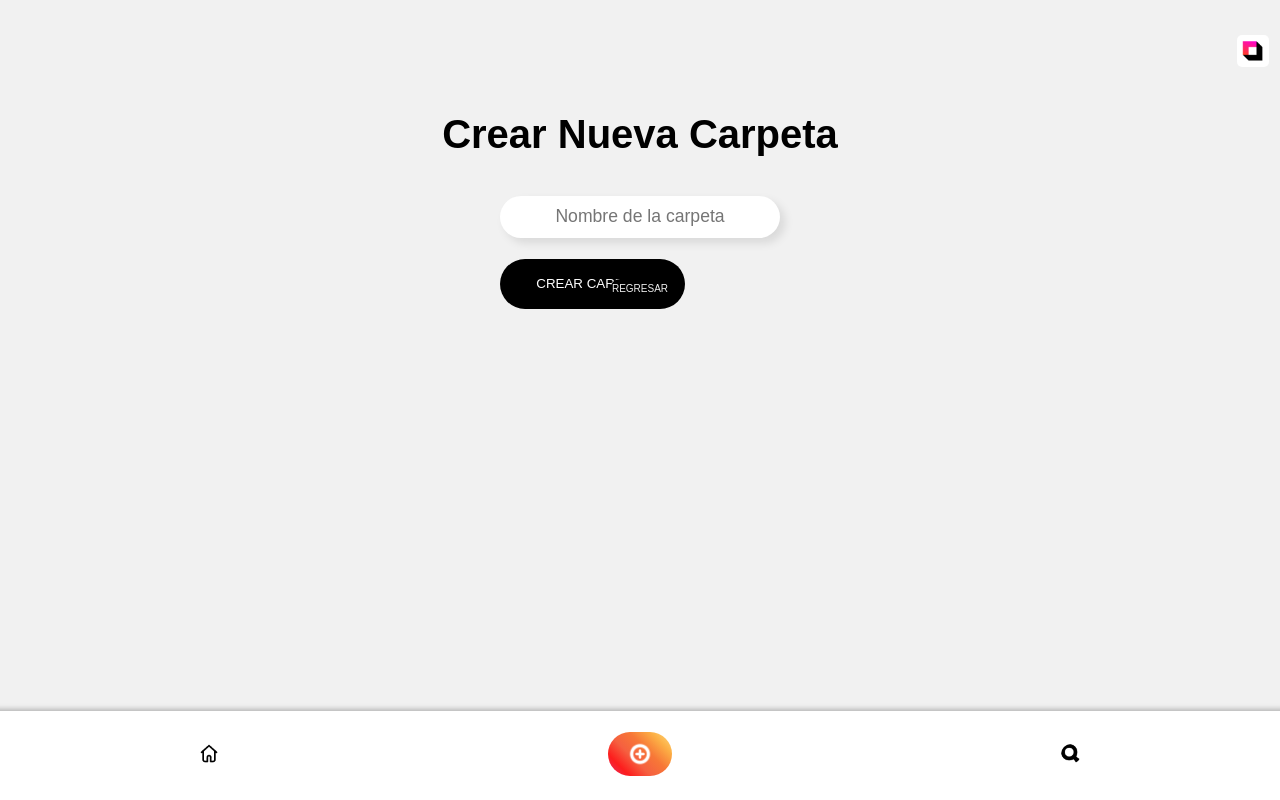
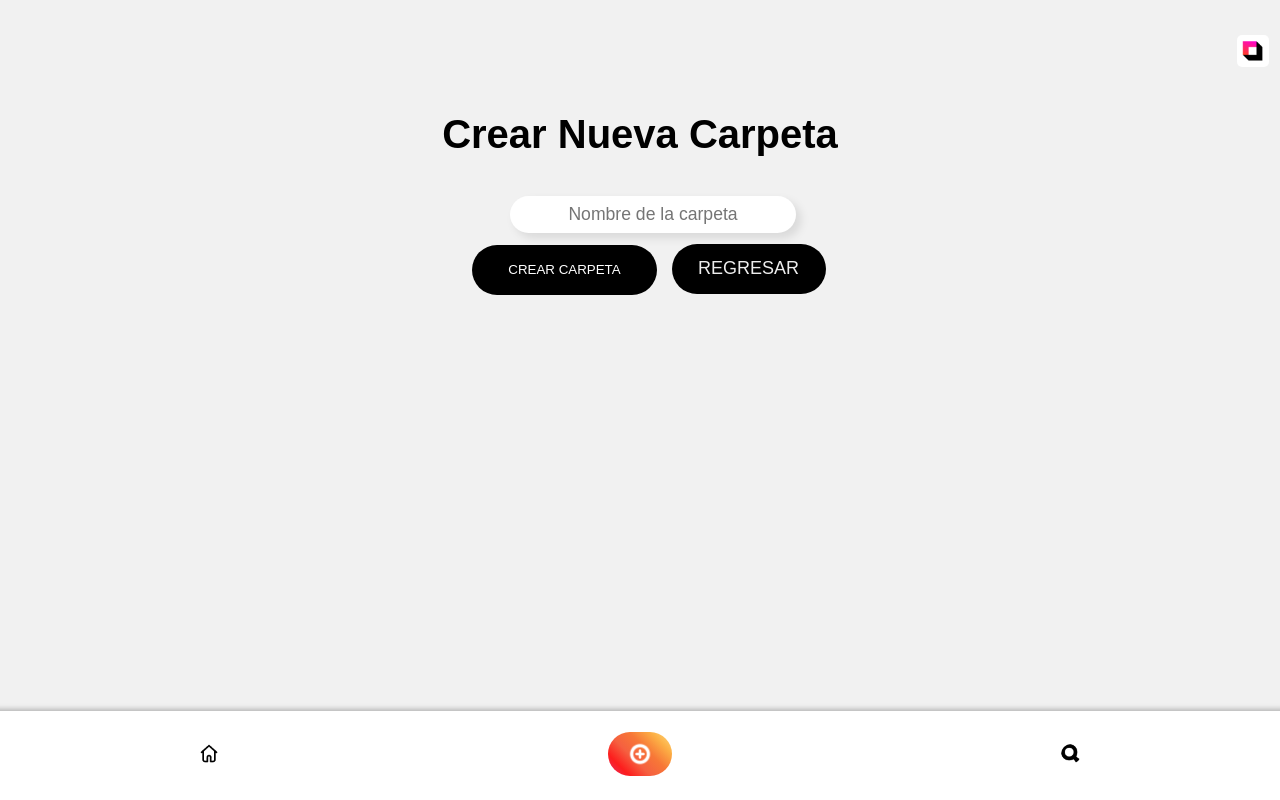
Before and after one commit to Riyadaram/PROYECTO_FINAL, a React (Vite) app: page /create-folder in a window 1280 px wide. Built offline with nearby package versions, Linux system fonts and the light colour scheme; a web font is replaced by a local one.

Commit message:
cambios en el css

```diff
--- a/src/pages/createFolder/CreateFolder.css
+++ b/src/pages/createFolder/CreateFolder.css
@@ -1,7 +1,30 @@
-.input-field {
-    width: 80%;
-    padding: 10px;
-    margin: 10px 0;
-    border-radius: 5px;
-    border: 1px solid #ccc;
-  }
+.createFolder {
+  display: flex;
+  justify-content: center;
+  align-items: center;
+  text-decoration: none;
+  background-color: black;
+  color: white;
+  text-transform: uppercase;
+  height: 50px;
+  width: 185px;
+  border-radius: 50px;
+  margin-top: .7rem;
+  margin-left: -38px;
+}
+
+.back-btn {
+  display: flex;
+  justify-content: center;
+  align-items: center;
+  text-decoration: none;
+  color: rgb(237, 237, 237);
+  text-transform: uppercase;
+  border-radius: 50px;
+  height: 50px;
+  width: 154px;
+  background-color: black;
+  margin-top: -51px;
+  font-size: 18px;
+  margin-left: 217px;
+}
--- a/src/pages/createFolder/CreateFolder.jsx
+++ b/src/pages/createFolder/CreateFolder.jsx
@@ -30,10 +30,10 @@ const CreateFolderPage = () => {
           placeholder="Nombre de la carpeta"
           className="input-field"
         />
-        <button type="submit" className="create-folder-btn">Crear Carpeta</button>
+        <button type="submit" className="createFolder">Crear Carpeta</button>
       </form>
 
-      <Link to='/user-content' className="logout-btn">Regresar</Link>
+      <Link to='/user-content' className="back-btn">Regresar</Link>
 
       <FooterMenu />
     </div>
```
